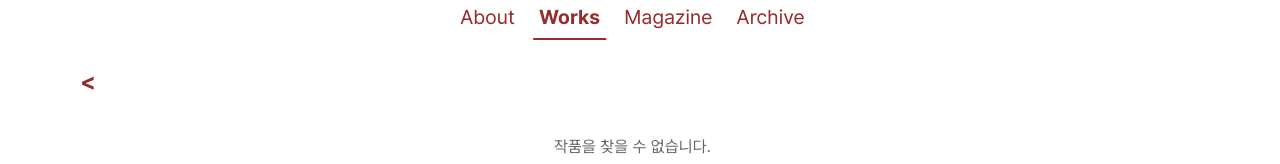
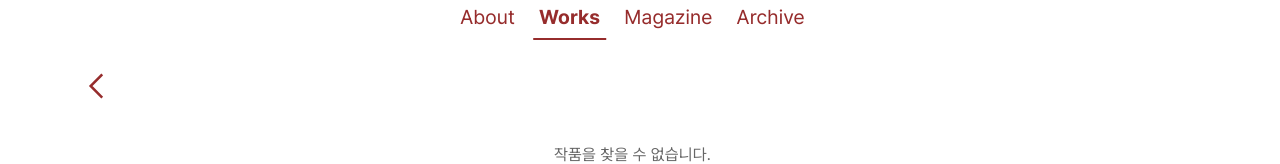
Before and after one commit to LeeJS9856/CNU-Clothing-Graduation-Show, a React (Vite) app in the folder cnu-clothing-graduation-show-2026/: page /works/1/1 in a window 1280 px wide. Shown: the part 132-296 px from the top of the page. Built offline with nearby package versions, Linux system fonts and the light colour scheme.

Commit message:
뒤로가기 버튼 수정

```diff
--- a/cnu-clothing-graduation-show-2026/src/pages/Works/WorkDetail/WorkDetailPage.tsx
+++ b/cnu-clothing-graduation-show-2026/src/pages/Works/WorkDetail/WorkDetailPage.tsx
@@ -78,7 +78,18 @@ const WorkDetailPage = (): React.JSX.Element => {
           </SubTabBar>
         )}
 
-        <BackButton onClick={handleBack}>{'<'}</BackButton>
+        <BackButton onClick={handleBack} aria-label="뒤로가기">
+          <svg viewBox="0 0 24 24" fill="none" xmlns="http://www.w3.org/2000/svg">
+            <path
+              d="M16 4 L8 12 L16 20"
+              stroke="currentColor"
+              strokeWidth="2.5"
+              strokeLinecap="square"
+              strokeLinejoin="miter"
+              vectorEffect="non-scaling-stroke"
+            />
+          </svg>
+        </BackButton>
 
         {!currentWork ? (
           <NotFound>작품을 찾을 수 없습니다.</NotFound>
@@ -205,21 +216,30 @@ const BackButton = styled.button`
   border: none;
   cursor: pointer;
   color: ${COLORS.brand.primary};
-  font-weight: 700;
-  line-height: 1;
   padding: 0;
   align-self: flex-start;
+  display: inline-flex;
+  align-items: center;
+  justify-content: center;
 
   ${responsiveStyle({
     mobile: css`
-      font-size: 18px;
+      width: 24px;
+      height: 24px;
       margin-bottom: 24px;
     `,
     desktop: css`
-      font-size: 24px;
+      width: 32px;
+      height: 32px;
       margin-bottom: 40px;
     `,
   })}
+
+  svg {
+    width: 100%;
+    height: 100%;
+    display: block;
+  }
 `;
 
 const NotFound = styled.div`
@@ -254,11 +274,13 @@ const ImageColumn = styled.div`
 
   ${responsiveStyle({
     mobile: css`
-      gap: 8px;
+      --thumb-gap: 12px;
+      gap: var(--thumb-gap);
       width: 100%;
     `,
     desktop: css`
-      gap: 16px;
+      --thumb-gap: 20px;
+      gap: var(--thumb-gap);
       flex: 1;
     `,
   })}
@@ -267,21 +289,9 @@ const ImageColumn = styled.div`
 const ThumbnailList = styled.div`
   display: flex;
   flex-direction: column;
-  overflow-y: auto;
   flex-shrink: 0;
-
-  ${responsiveStyle({
-    mobile: css`
-      width: 84px;
-      gap: 8px;
-      max-height: 480px;
-    `,
-    desktop: css`
-      width: 120px;
-      gap: 12px;
-      max-height: 640px;
-    `,
-  })}
+  gap: var(--thumb-gap);
+  width: calc((100% - var(--thumb-gap) * 3.828) / 6);
 `;
 
 const ThumbnailItem = styled.div<{ $isActive: boolean }>`
@@ -315,6 +325,7 @@ const ThumbnailPlaceholder = styled.div`
 
 const MainImageWrapper = styled.div`
   flex: 1;
+  min-width: 0;
   aspect-ratio: 1 / 1.414;
   overflow: hidden;
 `;
@@ -351,6 +362,7 @@ const WorkTitle = styled.h3`
   color: ${COLORS.brand.primary};
   font-weight: 700;
   line-height: 1.3;
+  text-align: left;
 
   ${responsiveStyle({
     mobile: css`font-size: 16px;`,
@@ -362,6 +374,7 @@ const Description = styled.p`
   color: ${COLORS.text.secondary};
   line-height: 1.6;
   white-space: pre-line;
+  text-align: left;
 
   ${responsiveStyle({
     mobile: css`
```
